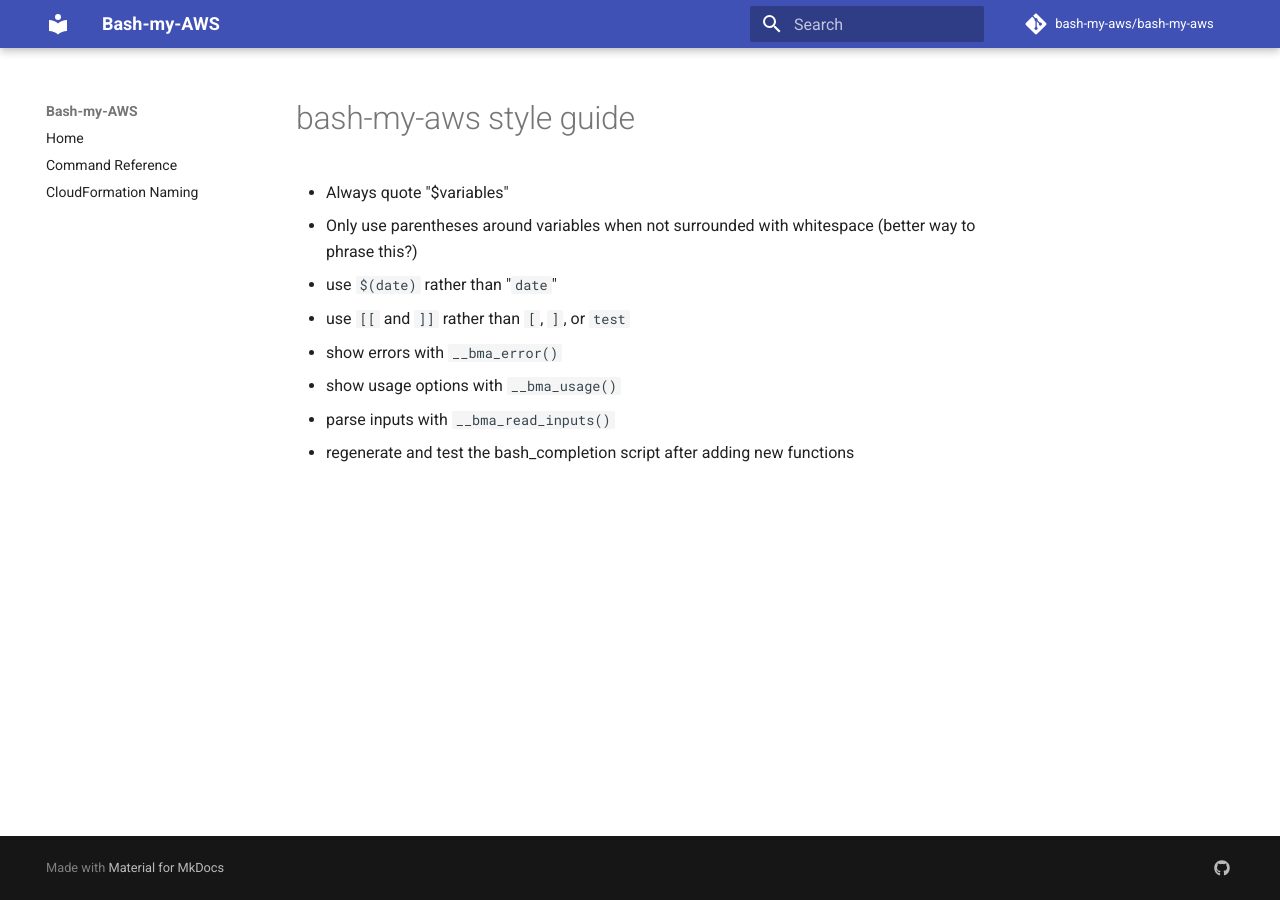
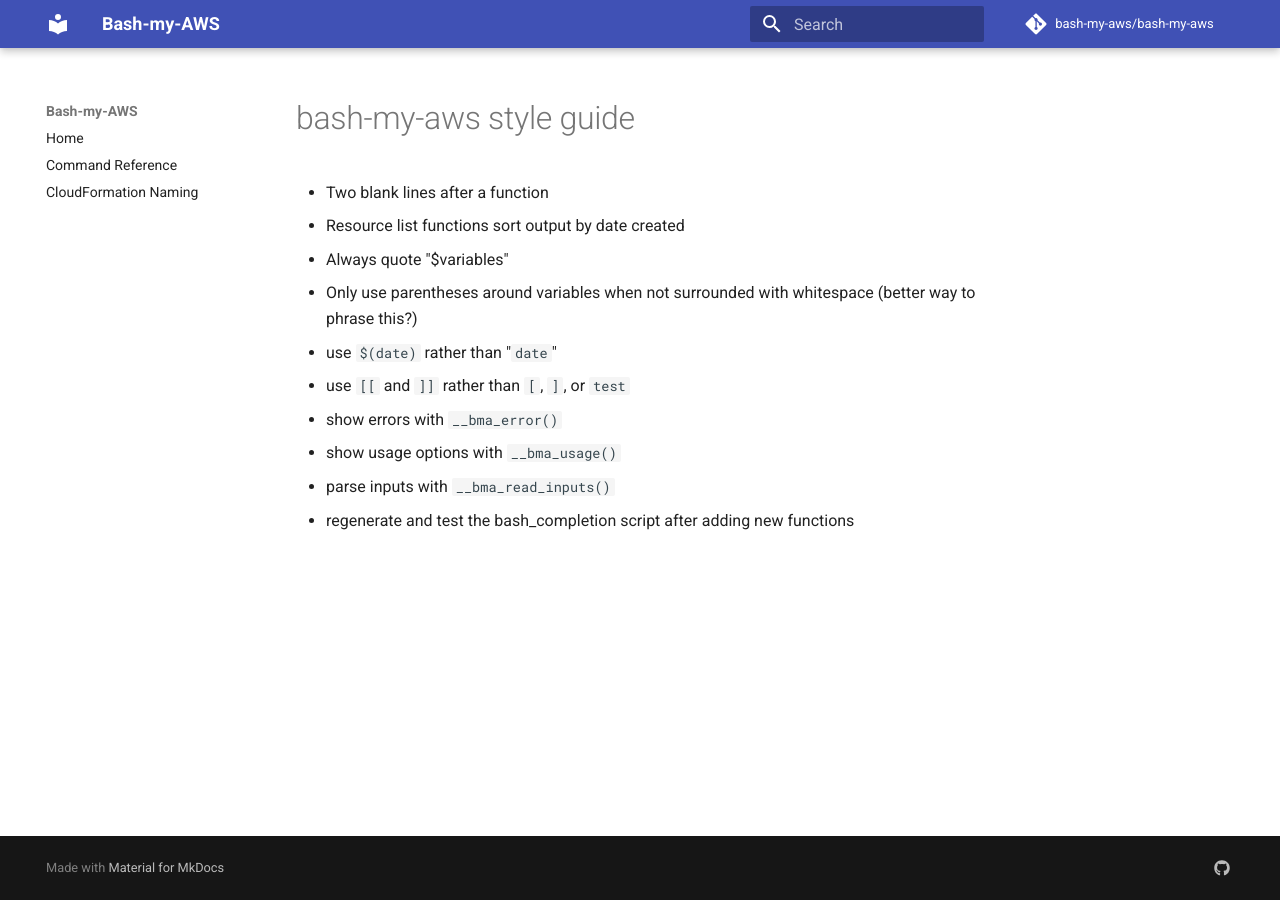
Before and after one commit to bash-my-aws/bash-my-aws, an MkDocs documentation site: the page built from docs/style.md, in a window 1280 px wide. Built offline with MkDocs 1.6.1 and Material for MkDocs 9.7.7, drawn with Linux system fonts in a browser that asks for light colours; comment, search, counter and statistics services are not loaded.

Commit message:
Notes on style - WIP

```diff
--- a/docs/style.md
+++ b/docs/style.md
@@ -1,5 +1,9 @@
 bash-my-aws style guide
 =======================
+
+* Two blank lines after a function
+* Resource list functions sort output by date created
+
 
 * Always quote "$variables"
 * Only use parentheses around variables when not surrounded with whitespace (better way to phrase this?)
```
